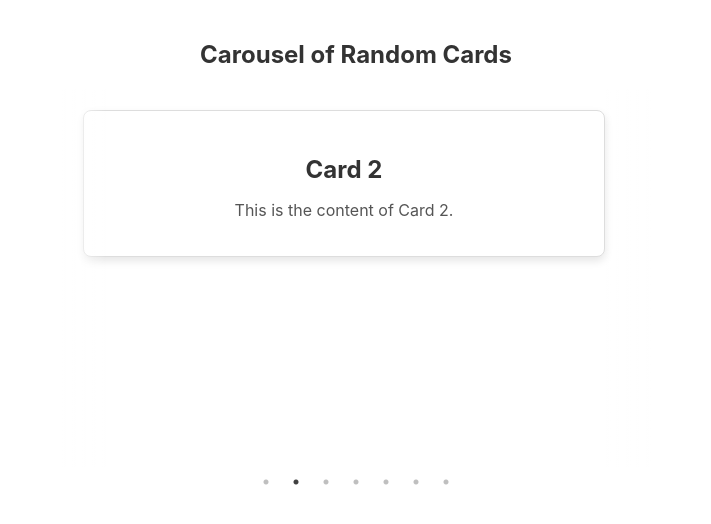
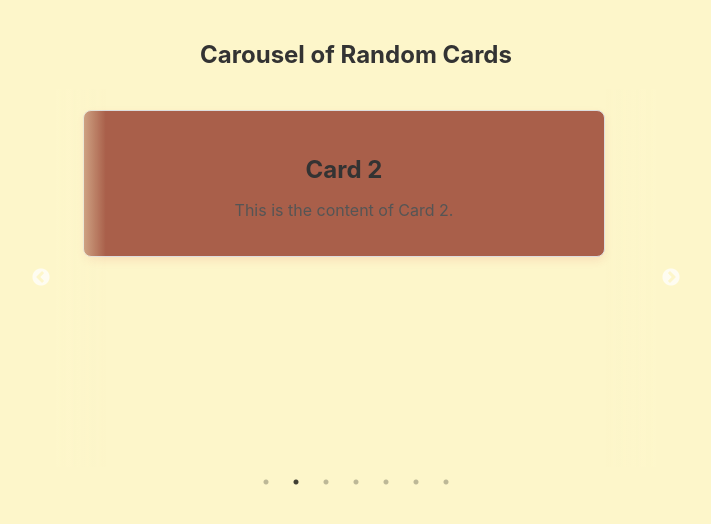
Before and after one commit to barrett38/Timed-Carousel, a React (Create React App) app: page / in a window 1280 px wide. Shown: the top 524 px of the page, without its empty margins (284-995 px from the left). Built offline with nearby package versions, Linux system fonts and the light colour scheme.

Commit message:
Added custom colors to .CSS

```diff
--- a/src/App.css
+++ b/src/App.css
@@ -1,4 +1,5 @@
 :root {
+  /* Earthy theme */
   --earthy-black: #050507;
   --earthy-green: #226160;
   --earthy-brown: #a95f4a;
@@ -6,7 +7,15 @@
   --earthy-cream: #fdf6ca;
 }
 
+body {
+  margin: 0;
+  padding: 0;
+  height: 100vh;
+  background-color: var(--earthy-cream);
+}
+
 .App {
+  /* background-color: var(--earthy-cream); */
   text-align: center;
   padding: 20px;
 }
--- a/src/components/Carousel/Carousel.css
+++ b/src/components/Carousel/Carousel.css
@@ -1,17 +1,13 @@
-:root {
-  --earthy-black: #050507;
-  --earthy-green: #226160;
-  --earthy-brown: #a95f4a;
-  --earthy-yellow: #d0a462;
-  --earthy-cream: #fdf6ca;
-}
-
+/* CARD Settings  */
 .card {
-  background-color: #f5f5f5;
+  width: 80%;
+  padding: 20px;
+  box-shadow: 0 4px 8px rgba(218, 56, 56, 0.1);
+  background-color: var(--earthy-brown);
   border: 1px solid #ddd;
   border-radius: 8px;
   padding: 20px;
-  text-align: left;
+  text-align: center;
   transition: transform 0.3s ease;
 }
 
@@ -48,7 +44,7 @@
 
 .carousel-container {
   position: relative;
-  max-width: 600px; /* Adjust the max-width as needed */
+  max-width: 600px;
   margin: 0 auto;
   /* overflow: hidden;  */
 }
@@ -59,41 +55,34 @@
   padding: 20px;
 }
 
-.card {
-  width: 80%; /* Adjust the width as needed */
-  padding: 20px;
-  box-shadow: 0 4px 8px rgba(0, 0, 0, 0.1);
-  background-color: #fff;
-  border-radius: 8px;
-  text-align: center;
-}
-
-/* Fade effect on the left and right borders */
+/* Left and Right borders */
 .carousel-container::before,
 .carousel-container::after {
   content: "";
   position: absolute;
   top: 0;
   bottom: 0;
-  width: 50px; /* Adjust the width of the fade effect */
+  width: 50px;
   pointer-events: none;
   z-index: 2;
 }
 
+/* LEFT Border */
 .carousel-container::before {
   left: 0;
   background: linear-gradient(
     to right,
-    rgba(255, 255, 255, 1),
+    var(--earthy-cream),
     rgba(255, 255, 255, 0)
   );
 }
 
+/* RIGHT Border */
 .carousel-container::after {
   right: 0;
   background: linear-gradient(
     to left,
-    rgba(255, 255, 255, 1),
+    var(--earthy-cream),
     rgba(255, 255, 255, 0)
   );
 }
```
